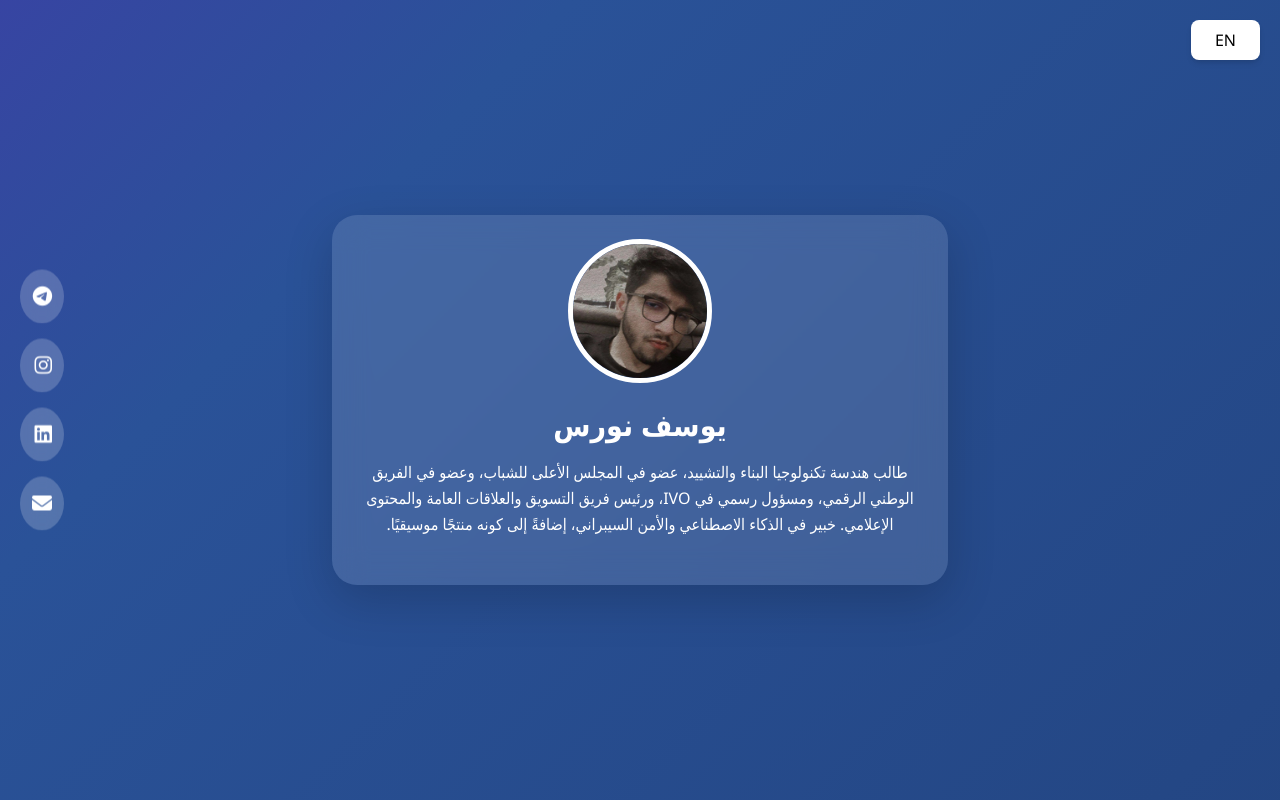
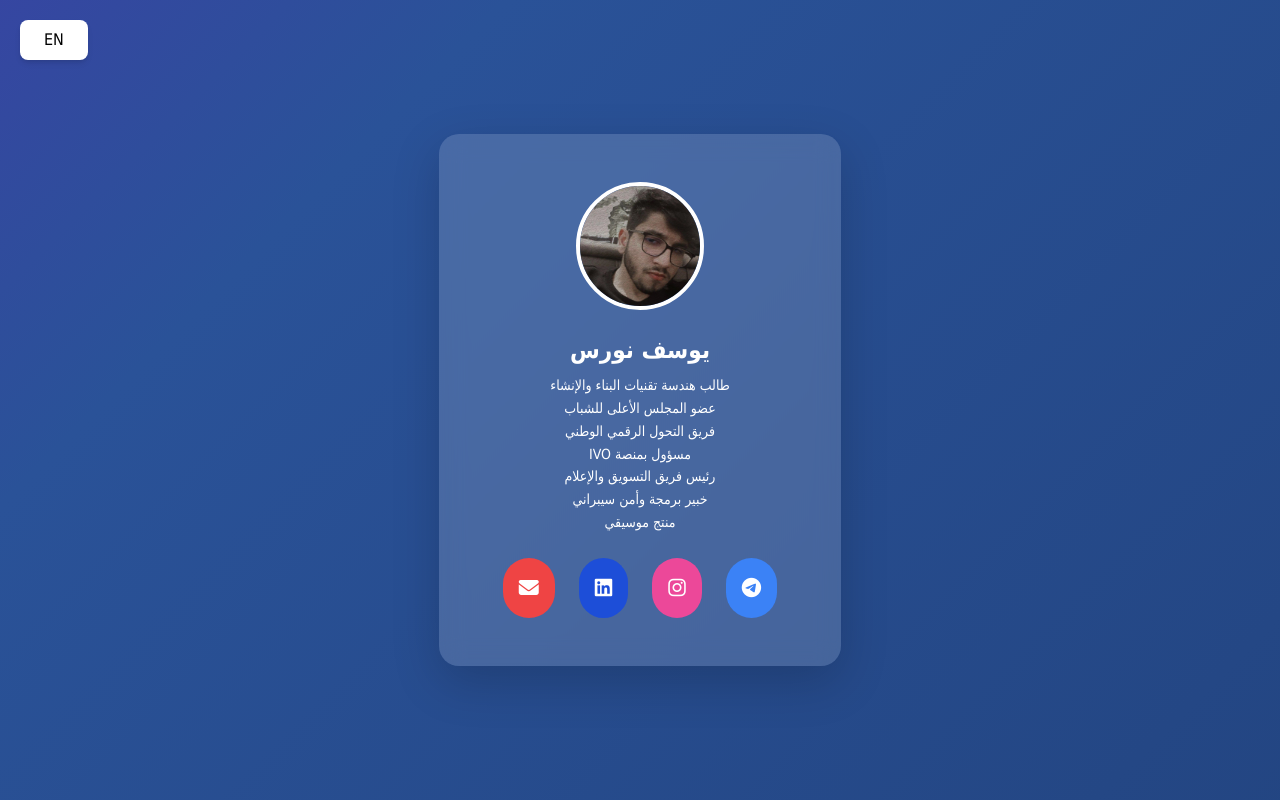
Before and after one commit to gmhamf/yousif-portfolio, a plain HTML site: page index.html in a window 1280 px wide. Drawn offline with nearby package versions, Linux system fonts and the light colour scheme.

Commit message:
Update translations object with new bio formatting

```diff
--- a/index.html
+++ b/index.html
@@ -1,10 +1,3 @@
-
-<!--
-  Designed by: Mohamed Sadiq
-  Portfolio for: Yousif Nawras
-  Date: 2025
--->
-
 <!DOCTYPE html>
 <html lang="ar" dir="rtl">
 <head>
@@ -22,15 +15,14 @@
   <style>
     body {
       margin: 0;
-      font-family: 'Segoe UI', Tahoma, sans-serif;
+      font-family: 'Tahoma', sans-serif;
       background: linear-gradient(-45deg, #1e3c72, #2a5298, #6a11cb, #2575fc);
       background-size: 400% 400%;
-      animation: gradient 12s ease infinite;
+      animation: gradient 10s ease infinite;
       min-height: 100vh;
       display: flex;
       justify-content: center;
       align-items: center;
-      overflow-x: hidden;
     }
     @keyframes gradient {
       0% {background-position: 0% 50%;}
@@ -38,77 +30,55 @@
       100% {background-position: 0% 50%;}
     }
     .card-custom {
-      backdrop-filter: blur(16px);
-      background: rgba(255, 255, 255, 0.12);
-      border-radius: 25px;
-      transition: transform 0.4s ease, box-shadow 0.4s ease;
+      backdrop-filter: blur(12px);
+      background: rgba(255, 255, 255, 0.15);
+      border-radius: 20px;
+      transition: transform 0.3s ease;
     }
     .card-custom:hover {
-      transform: translateY(-10px) scale(1.05);
-      box-shadow: 0 20px 40px rgba(0,0,0,0.4);
+      transform: translateY(-10px) scale(1.02);
     }
     .profile-img {
-      border: 5px solid #fff;
-      transition: transform 0.4s ease;
+      border: 4px solid #fff;
+      transition: transform 0.3s ease;
     }
     .profile-img:hover {
-      transform: scale(1.08) rotate(5deg);
+      transform: rotate(5deg) scale(1.05);
     }
-    /* الأيقونات العائمة */
-    .floating-icons {
-      position: fixed;
-      left: 20px;
-      top: 50%;
-      transform: translateY(-50%);
-      display: flex;
-      flex-direction: column;
-      gap: 15px;
-      z-index: 999;
+    .social-links a {
+      transition: 0.3s;
     }
-    .floating-icons a {
-      background: rgba(255,255,255,0.2);
-      color: white;
-      font-size: 20px;
-      padding: 12px;
-      border-radius: 50%;
-      transition: 0.3s;
-      backdrop-filter: blur(8px);
+    .social-links a:hover {
+      transform: scale(1.2) rotate(10deg);
     }
-    .floating-icons a:hover {
-      background: rgba(255,255,255,0.5);
-      transform: scale(1.2) rotate(12deg);
-    }
-    /* زر اللغة */
     .lang-btn {
       position: absolute;
       top: 20px;
-      right: 20px;
+      left: 20px;
     }
   </style>
 </head>
 <body>
-
-  <!-- أيقونات عائمة -->
-  <div class="floating-icons">
-    <a href="https://t.me/you01f" target="_blank"><i class="fab fa-telegram"></i></a>
-    <a href="https://instagram.com/k6.__q" target="_blank"><i class="fab fa-instagram"></i></a>
-    <a href="https://www.linkedin.com/in/yousif-nawras-168a63350" target="_blank"><i class="fab fa-linkedin"></i></a>
-    <a href="mailto:yousifnawras02@gmail.com" target="_blank"><i class="fas fa-envelope"></i></a>
-  </div>
 
   <!-- زر تغيير اللغة -->
   <button onclick="toggleLang()" class="lang-btn px-4 py-2 bg-white text-black rounded-lg shadow-md hover:bg-gray-200">
     EN
   </button>
 
-  <!-- الكارد -->
   <div class="container">
     <div class="row justify-content-center">
-      <div class="col-md-8 col-lg-6">
-        <div class="card-custom shadow-lg text-white text-center p-6">
-          <img src="image.png" alt="Yousif Nawras" class="profile-img w-36 h-36 mx-auto rounded-full mb-4">
-          <h1 id="name" class="text-3xl font-bold mb-3"></h1>
-          <p id="bio" class="text-base leading-relaxed mb-4"></p>
+      <div class="col-md-6 col-lg-4">
+        <div class="card-custom shadow-lg text-white text-center p-5">
+          <img src="image.png" alt="Yousif Nawras" class="profile-img w-32 h-32 mx-auto rounded-full mb-4">
+          <h1 id="name" class="text-2xl font-bold mb-2"></h1>
+          <p id="bio" class="text-sm leading-relaxed mb-4"></p>
+
+          <div class="social-links flex justify-center gap-4 text-xl">
+            <a href="https://t.me/you01f" target="_blank" class="p-3 rounded-full bg-blue-500 hover:bg-blue-600"><i class="fab fa-telegram"></i></a>
+            <a href="https://instagram.com/k6.__q" target="_blank" class="p-3 rounded-full bg-pink-500 hover:bg-pink-600"><i class="fab fa-instagram"></i></a>
+            <a href="https://www.linkedin.com/in/yousif-nawras-168a63350" target="_blank" class="p-3 rounded-full bg-blue-700 hover:bg-blue-800"><i class="fab fa-linkedin"></i></a>
+            <a href="mailto:yousifnawras02@gmail.com" target="_blank" class="p-3 rounded-full bg-red-500 hover:bg-red-600"><i class="fas fa-envelope"></i></a>
+          </div>
         </div>
       </div>
     </div>
@@ -119,25 +89,41 @@
     const translations = {
   ar: {
     name: "يوسف نورس",
-        bio: `طالب هندسة تكنولوجيا البناء والتشييد، عضو في المجلس الأعلى للشباب، وعضو في الفريق الوطني الرقمي، ومسؤول رسمي في IVO، ورئيس فريق التسويق والعلاقات العامة والمحتوى الإعلامي. خبير في الذكاء الاصطناعي والأمن السيبراني، إضافةً إلى كونه منتجًا موسيقيًا.`
+    bio: `
+      طالب هندسة تقنيات البناء والإنشاء <br>
+      عضو المجلس الأعلى للشباب <br>
+      فريق التحول الرقمي الوطني <br>
+      مسؤول بمنصة IVO <br>
+      رئيس فريق التسويق والإعلام <br>
+      خبير برمجة وأمن سيبراني <br>
+      منتج موسيقي
+    `
   },
   en: {
     name: "Yousif Nawras",
-        bio: `Construction and Building Technology Engineering student, member of the Supreme Council for Youth, National Digital Team, IVO official, head of the Marketing, Public Relations and Media Content team, expert in artificial intelligence and cybersecurity, and music producer.`
+    bio: `
+      Construction and Building Technology Engineering student <br>
+      Member of the Supreme Council for Youth <br>
+      National Digital Team <br>
+      IVO official <br>
+      Head of the Marketing, Public Relations and Media Content team <br>
+      Expert in artificial intelligence and cybersecurity <br>
+      Music producer
+    `
   }
 };
 
+
     // اللغة الحالية
-    let currentLang = localStorage.getItem("lang") || "ar";
+    let currentLang = "ar";
 
-    // تحميل النصوص
+    // تحميل أول مرة
     function loadLang() {
-      document.getElementById("name").innerText = translations[currentLang].name;
-      document.getElementById("bio").innerText = translations[currentLang].bio;
+      document.getElementById("name").innerHTML = translations[currentLang].name;
+      document.getElementById("bio").innerHTML = translations[currentLang].bio;
       document.querySelector(".lang-btn").innerText = currentLang === "ar" ? "EN" : "AR";
       document.documentElement.lang = currentLang;
       document.documentElement.dir = currentLang === "ar" ? "rtl" : "ltr";
-      localStorage.setItem("lang", currentLang);
     }
 
     // تبديل اللغة
```
Lines whose indentation alone changed are shown as unchanged.
